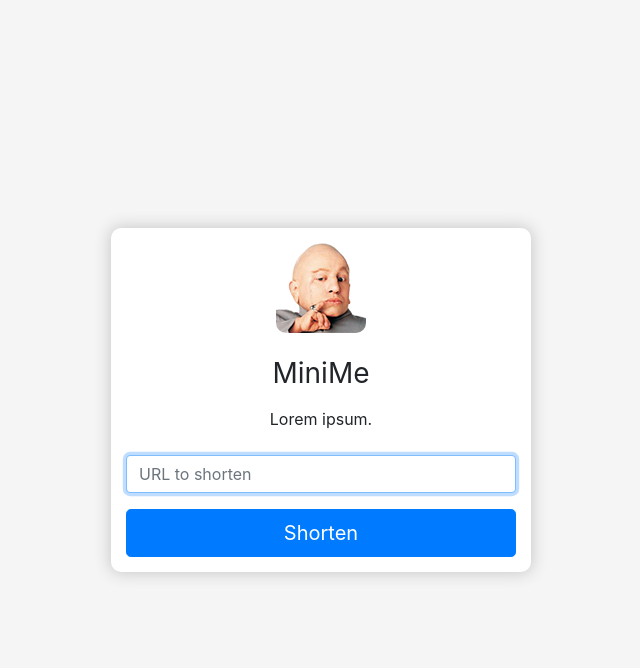
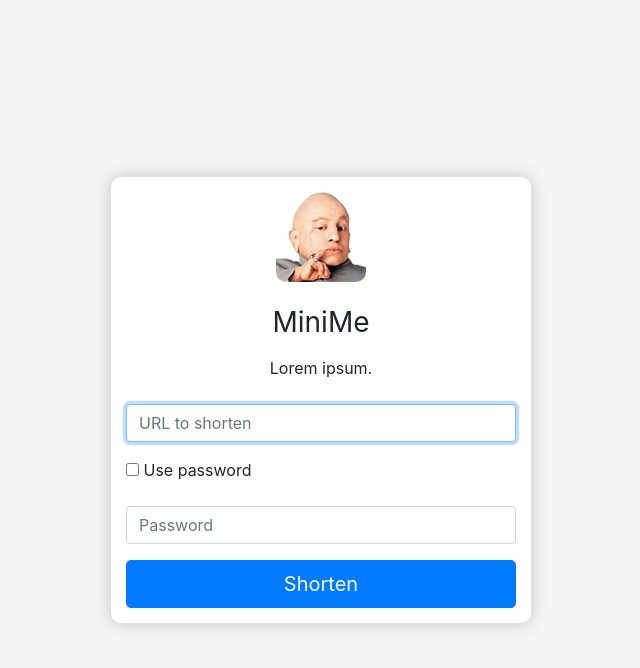
Before and after one commit to bluecap-se/minime, a Django app: page / in a window 1280 px wide. Shown: the top 668 px of the page, without its empty margins (319-959 px from the left). Run offline with Django 3.2, Linux system fonts and the light colour scheme; style sheets or scripts are compiled from the project's sources; parts of the project's set-up code (start-up, migrations or seed data) failed here and were passed over; some libraries are stand-ins or nearby versions.

Commit message:
Feature: Added password protection

```diff
--- a/app/minime/forms.py
+++ b/app/minime/forms.py
@@ -11,3 +11,12 @@ class ShortenURLForm(forms.Form):
             'class': 'form-control',
         })
     )
+
+    password = forms.URLField(
+        required=False,
+        label='Password',
+        widget=forms.PasswordInput(attrs={
+            'placeholder': 'Password',
+            'class': 'form-control',
+        })
+    )
--- a/app/minime/models.py
+++ b/app/minime/models.py
@@ -5,7 +5,7 @@ class Url(models.Model):
     hash = models.SlugField(max_length=6)
     url = models.URLField(max_length=2048)
     created = models.DateTimeField(auto_now=True)
-    count = models.IntegerField(default=0)
+    password = models.CharField(max_length=1024, null=True)
 
     def __str__(self):
         return self.url
--- a/app/minime/templates/index.html
+++ b/app/minime/templates/index.html
@@ -36,18 +36,15 @@
             {{ form.url }}
         </div>
 
-        <!--
         <div class="checkbox mb-3">
             <label>
-                <input type="checkbox" value="remember-me"> Use password
+                <input type="checkbox" value="use-password"> Use password
             </label>
         </div>
 
         <div class="form-label-group">
-            <input type="password" id="inputPassword" class="form-control" placeholder="Password" required>
-            <label for="inputPassword">Password</label>
+            {{ form.password }}
         </div>
-        -->
 
         <button class="btn btn-lg btn-primary btn-block" type="submit">Shorten</button>
     </form>
--- a/app/minime/views.py
+++ b/app/minime/views.py
@@ -1,6 +1,5 @@
 from django.http import HttpResponseRedirect
 from django.shortcuts import get_object_or_404, render
-
 from rest_framework import generics
 
 from . import forms
@@ -14,7 +13,14 @@ def index(request):
 
 
 def redirect(request, hash):
+    """
+    Redirects to `Url.url` if it exists.
+    Checks in Redis cache first.
 
+    :param request:
+    :param hash:
+    :return:
+    """
     url = utils.cache_get_short_url(hash)
 
     if not url:
```
Also changed, not shown: HISTORY.md (+2 -1 lines), app/minime/serializers.py (+6 -1 lines), app/minime/migrations/0002_auto_20180830_1317.py (added).
